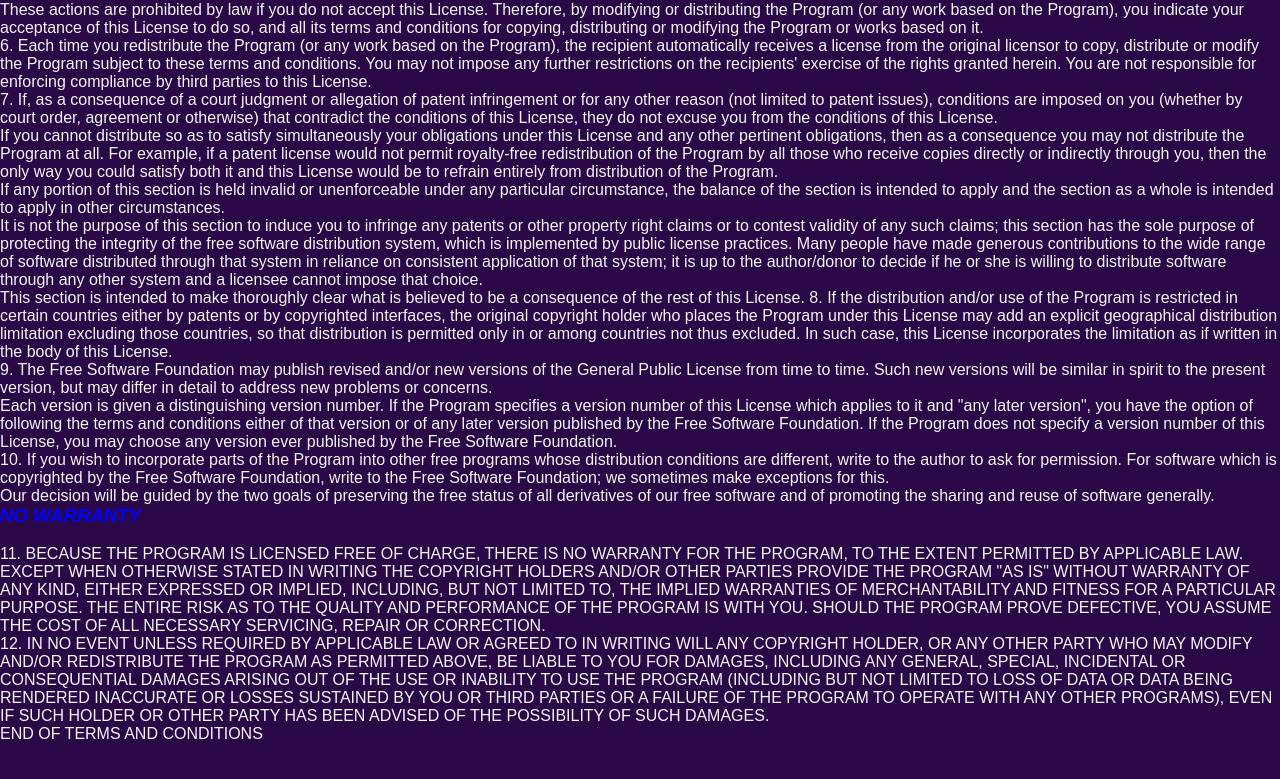
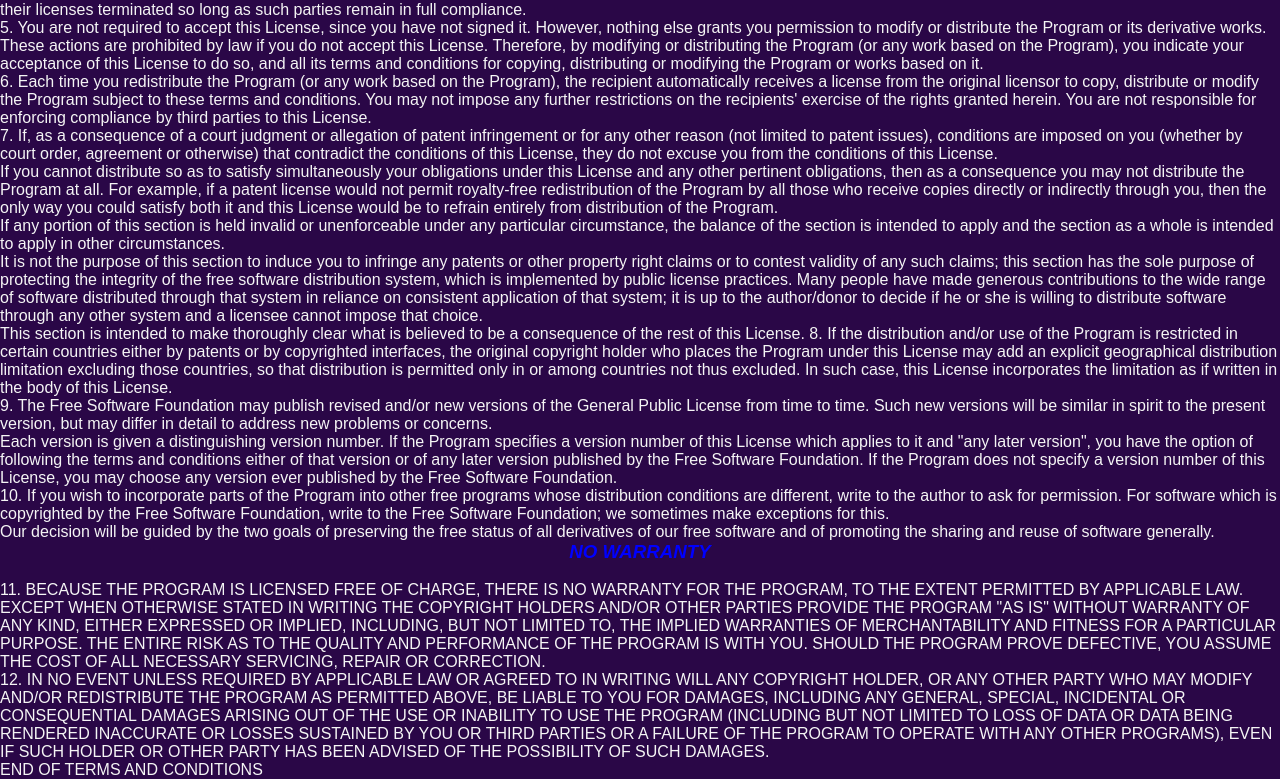
Before and after one commit to Ahammod793/My-simple-site, a plain HTML site: page index.html in a window 1280 px wide. Shown: the part 1170-1949 px from the top of the page. Before the commit the page ends 1913 px from the top, so only its background shows below. Drawn offline with Linux system fonts and the light colour scheme.

Commit message:
header position and align to the center

```diff
--- a/index.html
+++ b/index.html
@@ -26,8 +26,8 @@
         We protect your rights with two steps: (1) copyright the software, and (2) offer you this license which gives you legal permission to copy, distribute and/or modify the software. <br>
         Also, for each author's protection and ours, we want to make certain that everyone understands that there is no warranty for this free software. If the software is modified by someone else and passed on, we want its recipients to know that what they have is not the original, so that any problems introduced by others will not reflect on the original authors' reputations.
         Finally, any free program is threatened constantly by software patents. We wish to avoid the danger that redistributors of a free program will individually obtain patent licenses, in effect making the program proprietary. To prevent this, we have made it clear that any patent must be licensed for everyone's free use or not licensed at all. <br>
-        The precise terms and conditions for copying, distribution and modification follow. <br>
-        TERMS AND CONDITIONS FOR COPYING, DISTRIBUTION AND MODIFICATION <br>
+        The precise terms and conditions for copying, distribution and modification follow. <br> <br>
+        TERMS AND CONDITIONS FOR COPYING, DISTRIBUTION AND MODIFICATION <br><br>
         0. This License applies to any program or other work which contains a notice placed by the copyright holder saying it may be distributed under the terms of this General Public License. The "Program", below, refers to any such program or work, and a "work based on the Program" means either the Program or any derivative work under copyright law: that is to say, a work containing the Program or a portion of it, either verbatim or with modifications and/or translated into another language. (Hereinafter, translation is included without limitation in the term "modification".) Each licensee is addressed as "you".
         Activities other than copying, distribution and modification are not covered by this License; they are outside its scope. The act of running the Program is not restricted, and the output from the Program is covered only if its contents constitute a work based on the Program (independent of having been made by running the Program). Whether that is true depends on what the Program does. <br>
         1. You may copy and distribute verbatim copies of the Program's source code as you receive it, in any medium, provided that you conspicuously and appropriately publish on each copy an appropriate copyright notice and disclaimer of warranty; keep intact all the notices that refer to this License and to the absence of any warranty; and give any other recipients of the Program a copy of this License along with the Program. <br>
--- a/style.css
+++ b/style.css
@@ -8,9 +8,9 @@ body{
     font-family: Arial, Helvetica, sans-serif;
 }
 h1{
-    font-style: italic;
+    font-style: italic; align-items: center; text-align: center;
 }
 h3{
     font-style: oblique;
-    color: blue;
+    color: blue; align-items: center; text-align: center;
 }
```
